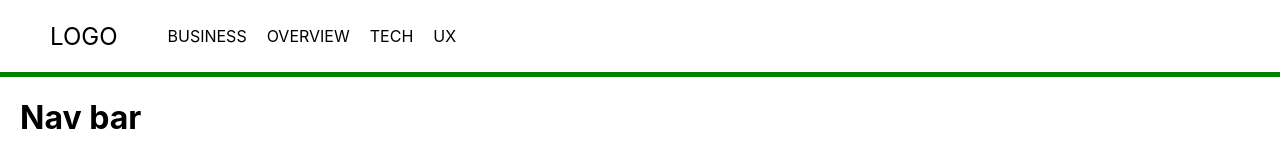
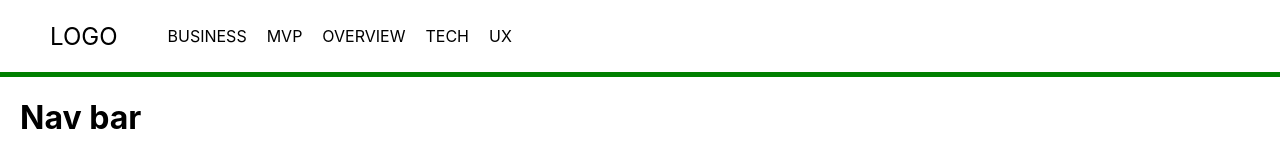
Before and after one commit to createistic/nomadsprint, a React (Create React App) app: page / in a window 1280 px wide. Shown: the top 160 px of the page. Built offline with nearby package versions, Linux system fonts and the light colour scheme.

Commit message:
fix(mvpPage): added mvp page

```diff
--- a/src/App.tsx
+++ b/src/App.tsx
@@ -24,14 +24,14 @@ function App() {
           <Route path="/business">
             <Business />
           </Route>
+          <Route path="/MVP">
+            <MVP />
+          </Route>
           <Route path="/ux">
             <UX />
           </Route>
           <Route path="/tech">
             <Tech />
-          </Route>
-          <Route path="/mvp">
-            <MVP />
           </Route>
         </div>
       </div>
--- a/src/RouteComponents/Navbar.tsx
+++ b/src/RouteComponents/Navbar.tsx
@@ -14,6 +14,9 @@ const NavBar: React.FC = (): React.ReactElement => {
         <Link to="/Business">
           <li>Business</li>
         </Link>
+        <Link to="/MVP">
+          <li>MVP</li>
+        </Link>
         <Link to="/Overview">
           <li>Overview</li>
         </Link>
```
Also changed, not shown: 1 other file (tests, documents, lock files or other folders).
